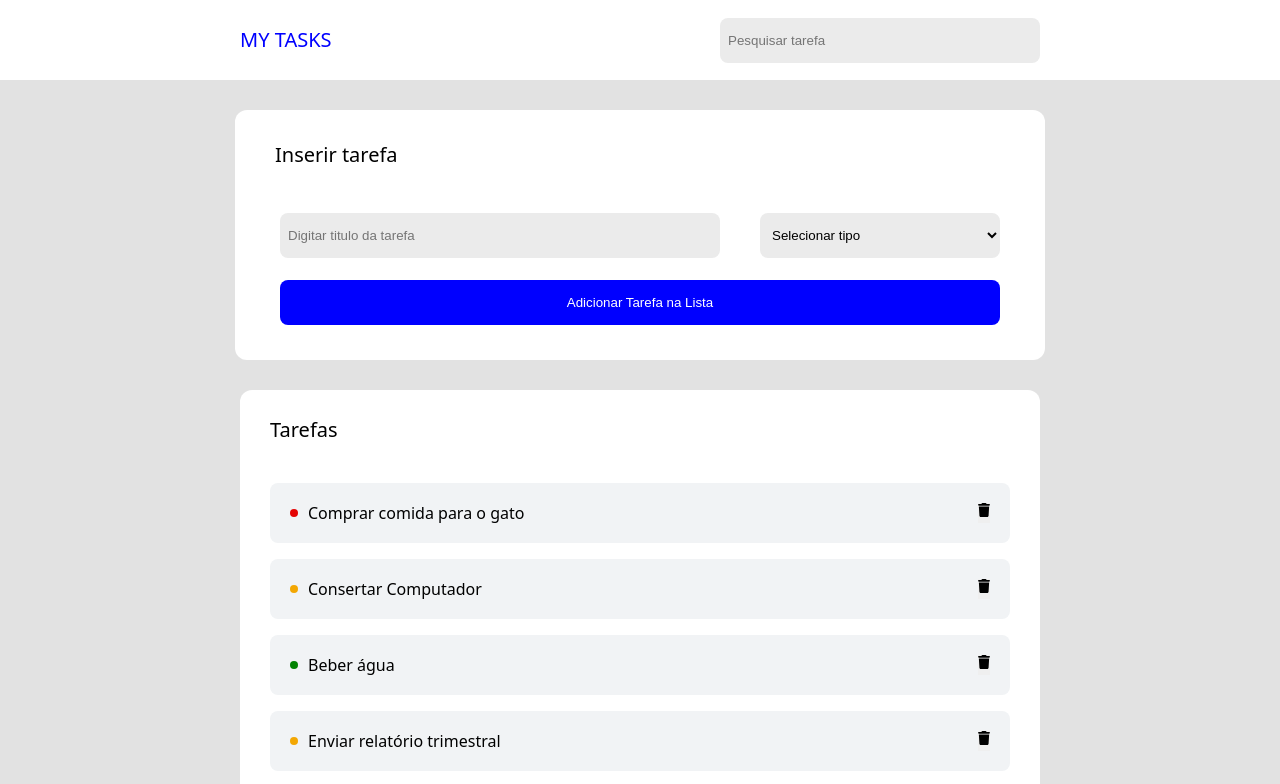
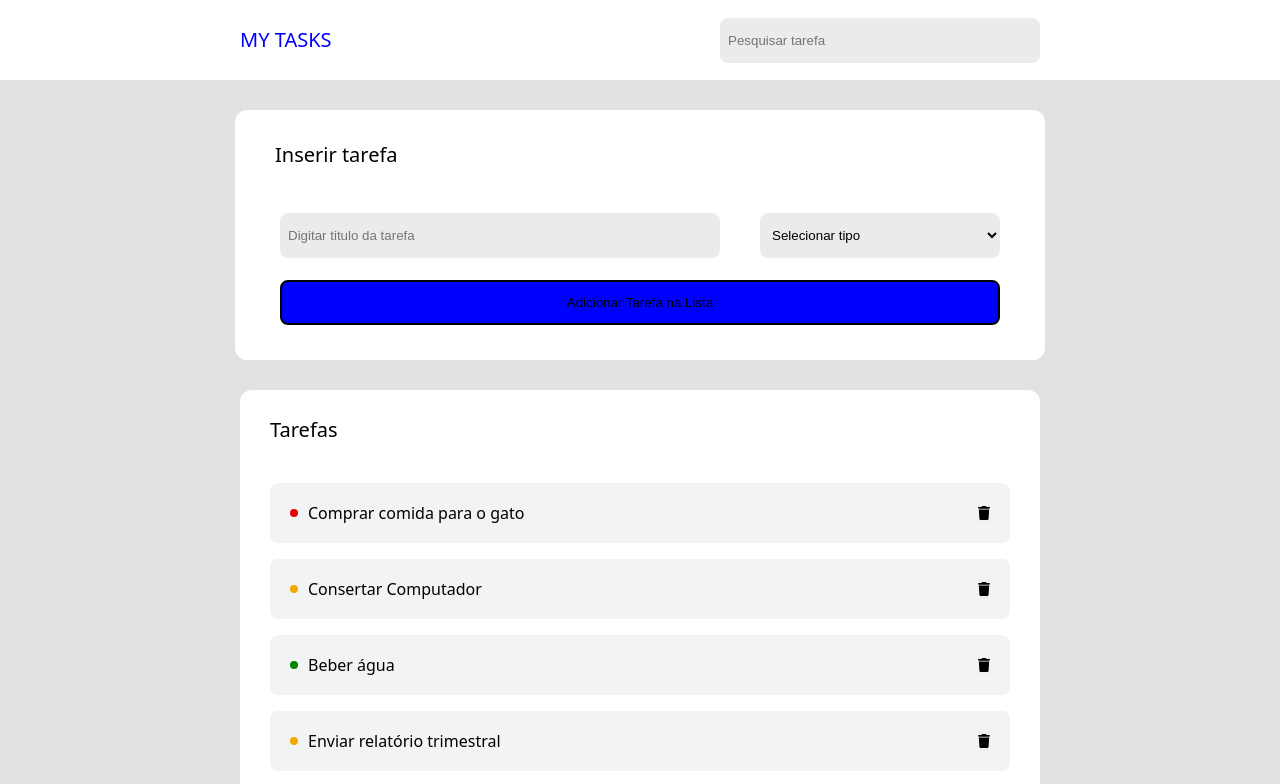
Before and after one commit to douglasnou/m2-lista-de-tarefas-douglas-nou, a plain HTML site: page index.html in a window 1280 px wide. In both pictures the pointer is over the button "Adicionar Tarefa na Lista". Shown: the top 784 px of the page. Drawn offline with Linux system fonts and the light colour scheme.

Commit message:
Add files via upload

```diff
--- a/style.css
+++ b/style.css
@@ -77,6 +77,16 @@ h2{
     background-color: blue;
     margin: 10px 20px 30px 20px ;
 }
+.form__button--add-task:hover{
+    width: 90%;
+    height: 45px;
+    border-radius: 8px;
+    color: black;
+    background-color: blue;
+    border: 2px solid black;
+    margin: 10px 20px 30px 20px ;
+}
+
 
 .form__input--text{
     width: 53%;
@@ -163,6 +173,22 @@ select{
     background-image: url(assets/trash-icon.svg);
     background-repeat: no-repeat;
     background-color: none;
+    background-position: center;
     height: 20px;
     border: none;
 }
+
+.task__button--remove-task:hover{
+    background-image: url(assets/trash-icon.svg);
+    background-repeat: no-repeat;
+    background-color: none;
+    height: 20px;
+    border: 1px solid white;
+}
+.task__button--remove-task:active{
+    background-image: url(assets/trash-icon.svg);
+    background-repeat: no-repeat;
+    background-color: none;
+    filter: invert(100%);
+    height: 20px;
+}
```
